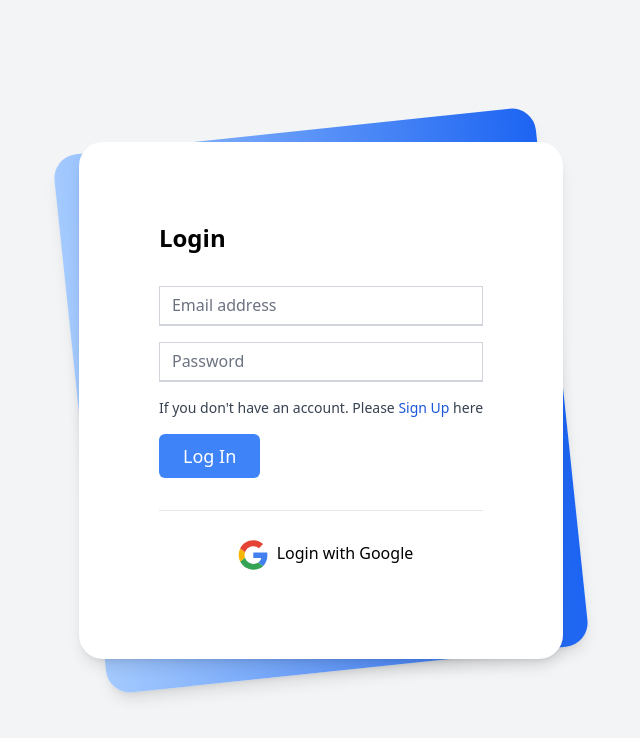
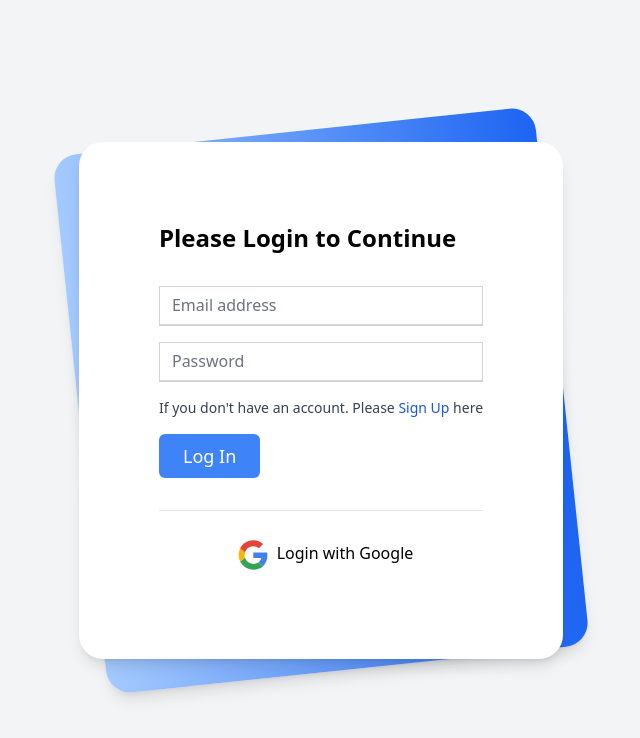
Before and after one commit to Kugisaki1704/BookHaven, a React (Vite) app in the folder frontend/: page /login in a window 1280 px wide. Shown: the top 738 px of the page, without its empty margins (319-959 px from the left). Built offline with nearby package versions, Linux system fonts and the light colour scheme; no server answers.

Commit message:
Update Login.jsx

```diff
--- a/frontend/src/components/Login.jsx
+++ b/frontend/src/components/Login.jsx
@@ -54,7 +54,7 @@
 		<div className="relative px-4 py-10 bg-white shadow-lg sm:rounded-3xl sm:p-20">
 			<div className="max-w-md mx-auto">
 				<div>
-					<h1 className="text-2xl font-semibold">Login </h1>
+					<h1 className="text-2xl font-semibold">Please Login to Continue</h1>
 				</div>
 				<div className="divide-y divide-gray-200">
 					<form onSubmit={handleLogin} className="py-8 text-base leading-6 space-y-4 text-gray-700 sm:text-lg sm:leading-7">
```
